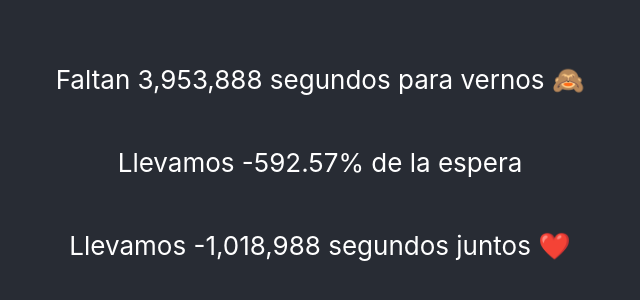
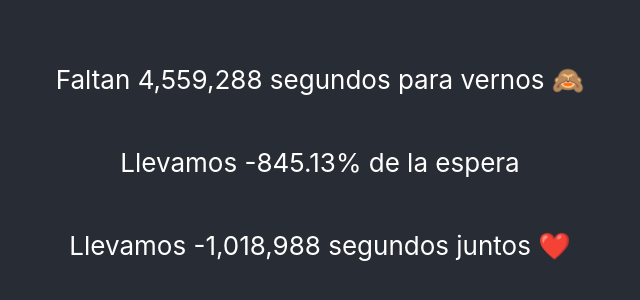
Before and after one commit to szaldivar/time-to, a React (Create React App) app: page / in a window 1280 px wide. Shown: the part 238-538 px from the top of the page, without its empty margins (320-960 px from the left). Built offline with nearby package versions, Linux system fonts and the light colour scheme.

Commit message:
update time

```diff
--- a/src/App.js
+++ b/src/App.js
@@ -1,8 +1,8 @@
 import { useState, useEffect, useRef } from "react";
 import "./App.css";
 
-const DATE_TIME_LAST_SAW = new Date("2022-01-09T00:45:00.000Z").getTime();
-const DATE_TIME_WILL_SEE = new Date("2022-01-15T15:20:00.000Z").getTime();
+const DATE_TIME_LAST_SAW = new Date("2022-01-17T01:30:00.000Z").getTime();
+const DATE_TIME_WILL_SEE = new Date("2022-01-22T15:30:00.000Z").getTime();
 const DATE_TIME_SINCE = new Date("2021-12-12T16:05:00.000Z").getTime();
 const TOTAL_BETWEEN = DATE_TIME_WILL_SEE - DATE_TIME_LAST_SAW;
 
```
